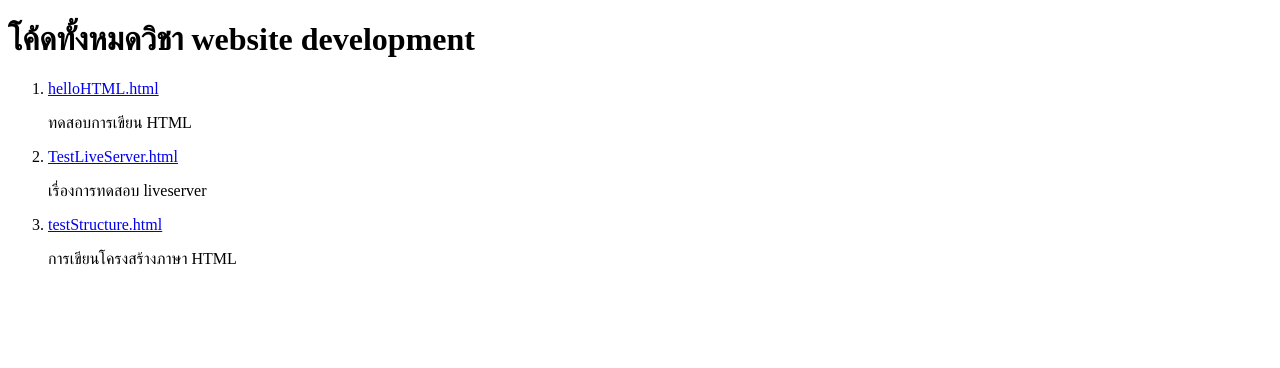
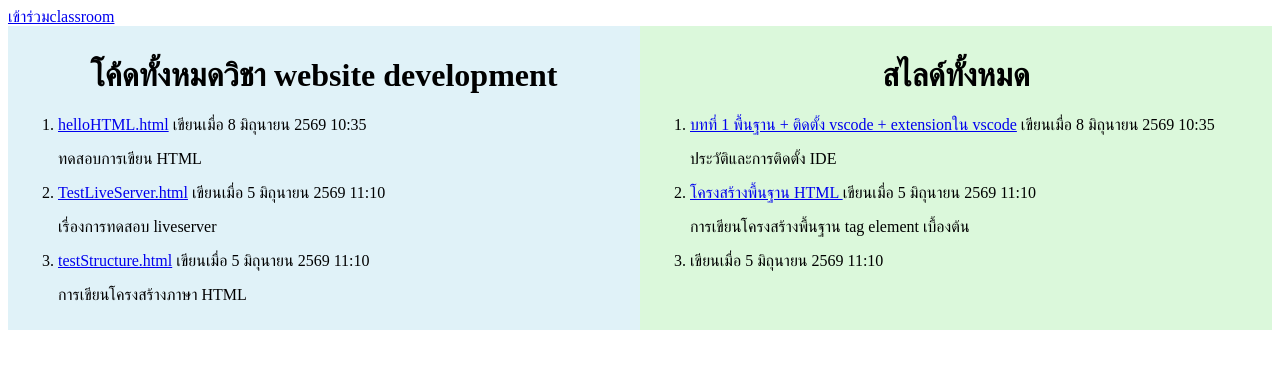
Before and after one commit to pratchayari/htmlCode1-2027, a plain HTML site: page index.html in a window 1280 px wide. Drawn offline with Linux system fonts and the light colour scheme; a web font is replaced by a local one.

Commit message:
ปรับ content เพิ่ม link

```diff
--- a/index.html
+++ b/index.html
@@ -3,17 +3,61 @@
 <head>
     <meta charset="UTF-8">
     <meta name="viewport" content="width=device-width, initial-scale=1.0">
-    <title>Document</title>
+    <title>วิชา website development</title>
+    <link rel="stylesheet" href="style.css">
 </head>
 <body>
+    <a href="https://classroom.google.com/c/ODY1MDAxNzA3Nzg0?cjc=4fwtkwue"> เข้าร่วมclassroom</a>
+    <div class="container">
+    <div class="left">
         <h1>โค้ดทั้งหมดวิชา website development</h1>
         <ol>
-        <li><a href="helloHTML.html">helloHTML.html</a></li>
+            <li><a href="helloHTML.html">helloHTML.html</a>
+                <time datetime="2026-06-08T10:35:21"> เขียนเมื่อ
+                    8 มิถุนายน 2569 10:35
+                </time>
+            </li>
                 <p> ทดสอบการเขียน HTML</p>
-        <li><a href="TestLiveServer.html">TestLiveServer.html</a></li>
+            <li><a href="TestLiveServer.html">TestLiveServer.html</a>
+                <time datetime="2026-06-05T11:10:21"> เขียนเมื่อ
+                    5 มิถุนายน 2569 11:10
+                </time>
+            </li>
             <p>เรื่องการทดสอบ liveserver</p>
-        <li><a href="testStructure.html">testStructure.html</a></li>
+            <li><a href="testStructure.html">testStructure.html</a>
+                <time datetime="2026-06-05T11:10:21"> เขียนเมื่อ
+                    5 มิถุนายน 2569 11:10
+                </time>
+            </li>
             <p>การเขียนโครงสร้างภาษา HTML</p>
         </ol>
+    </div>
+
+    <div class="right">
+        <h1>สไลด์ทั้งหมด</h1>
+        <ol>
+            <li><a href="https://canva.link/isu5lao2l7jbefv">บทที่ 1 พื้นฐาน + ติดตั้ง vscode + extensionใน vscode</a>
+                <time datetime="2026-06-08T10:35:21"> เขียนเมื่อ
+                    8 มิถุนายน 2569 10:35
+                </time>
+            </li>
+                <p> ประวัติและการติดตั้ง IDE </p>
+
+            <li><a href="https://canva.link/j7hmntqvig963lw">โครงสร้างพื้นฐาน HTML </a>
+                <time datetime="2026-06-05T11:10:21"> เขียนเมื่อ
+                    5 มิถุนายน 2569 11:10
+                </time>
+            </li>
+            <p>การเขียนโครงสร้างพื้นฐาน tag element เบื้องต้น</p>
+
+            <li><a href="testStructure.html"></a>
+                <time datetime="2026-06-05T11:10:21"> เขียนเมื่อ
+                    5 มิถุนายน 2569 11:10
+                </time>
+            </li>
+            <p></p>
+        </ol>
+    </div>
+</div>
 </body>
 </html>
--- a/style.css
+++ b/style.css
@@ -42,3 +42,23 @@ p.fn{
   font-size:1em;
   color:cadetblue;
 }
+h1 {
+    text-align: center;
+}
+
+/*แบ่งcolumns*/
+.container {
+    display: flex;
+}
+
+.left {
+    width: 50%;
+    background: rgb(224, 242, 248);
+    padding: 10px;
+}
+
+.right {
+    width: 50%;
+    background: rgb(219, 248, 219);
+    padding: 10px;
+}
```
Also changed, not shown: TestLiveServer.html (+4 -1 lines), helloHTML.html (+4 -1 lines), testStructure.html (+4 -1 lines). Lines whose indentation alone changed are shown as unchanged.
